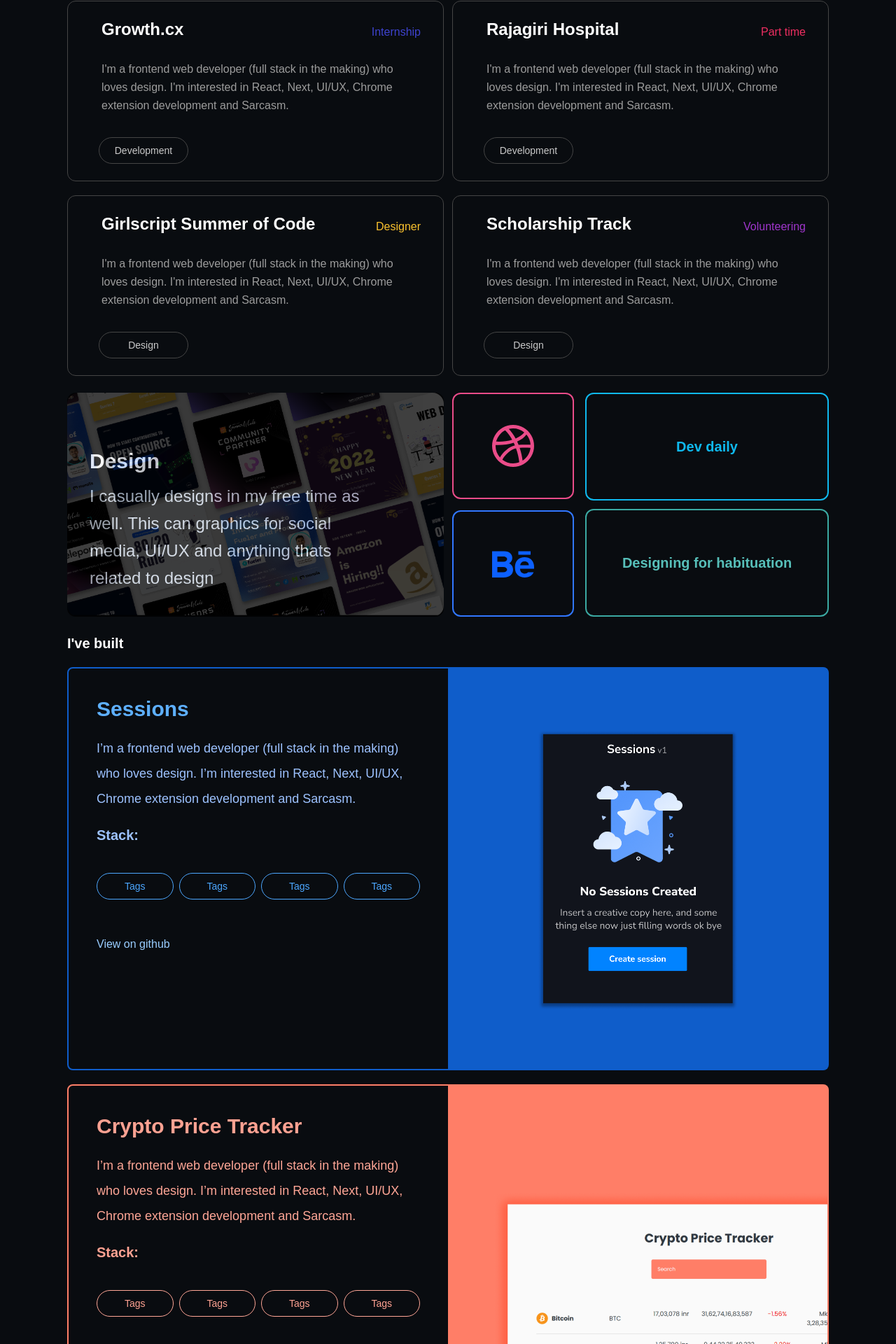
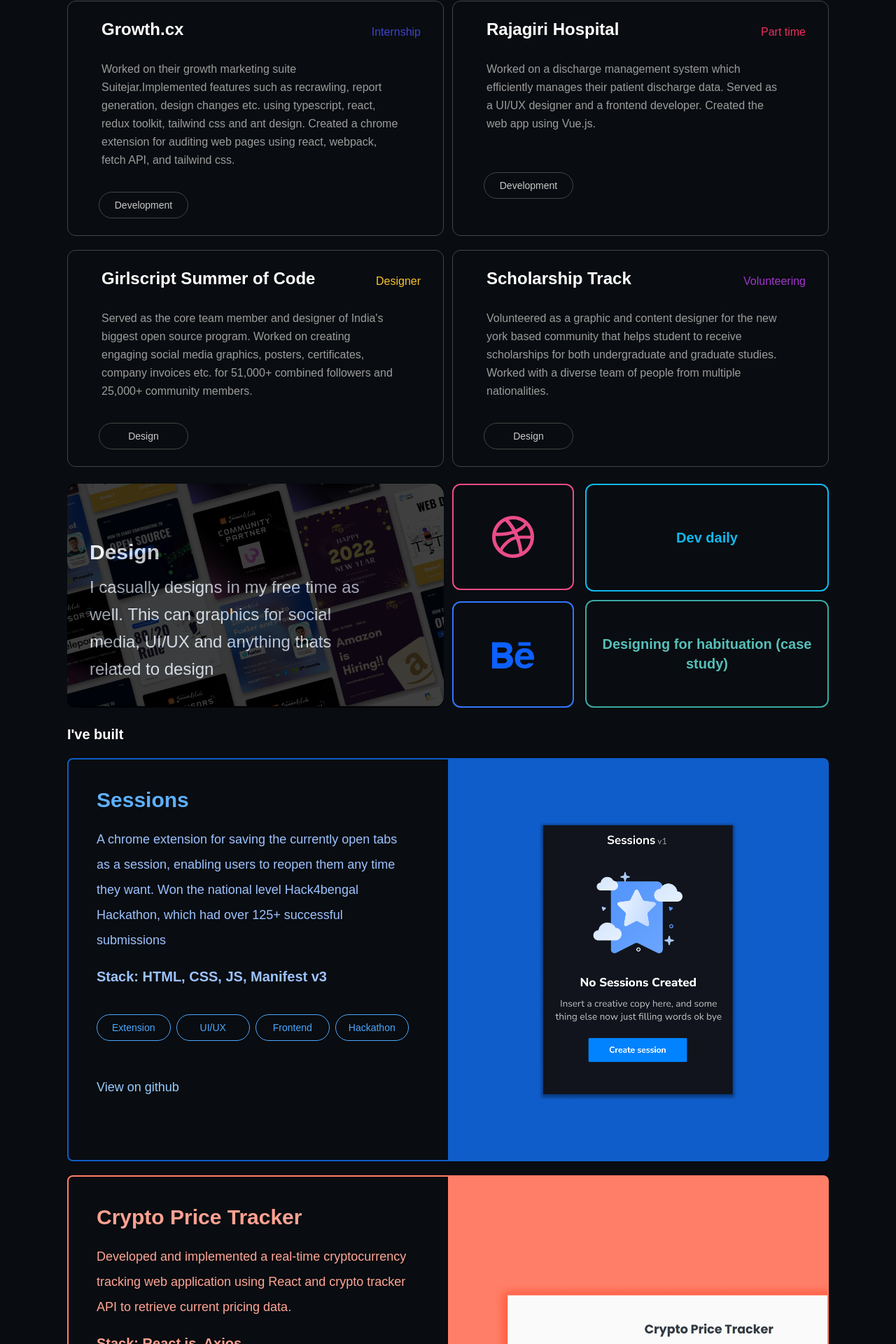
Before and after one commit to Abjcodes/portfolio-v2, a Next.js app: page / in a window 1280 px wide. Shown: the part 721-2641 px from the top of the page at 70% size. Built offline with nearby package versions, Linux system fonts and the light colour scheme; a web font is replaced by a local one.

Commit message:
added content

```diff
--- a/pages/index.js
+++ b/pages/index.js
@@ -1,8 +1,10 @@
 import Head from 'next/head'
+import Link from 'next/link'
 import Image from 'next/legacy/image'
 import designImg from '../images/design-presentation.png'
 import sessionsImg from '../images/sessionsImg.png'
 import cryptoImg from '../images/cryptoImg.png'
+import budgetImg from '../images/budgetImg.png'
 import animeImg from '../images/anime.webp'
 import behanceIcon from '../images/behanceIcon.svg'
 import dribbleIcon from '../images/dribbbleIcon.svg'
@@ -15,13 +17,13 @@
   return (
     <div className='bg-[#090C10] min-h-screen font-satoshi'>
       <Head>
-        <title>Create Next App</title>
+        <title>Abjcodes</title>
         <meta name="description" content="Generated by create next app" />
         <meta name="viewport" content="width=device-width, initial-scale=1" />
         <link href="https://api.fontshare.com/v2/css?f[]=satoshi@900,700,500,300,400&display=swap" rel="stylesheet"></link>
       </Head>
       <main className='mx-5 sm:mx-24'>
-          <h1 className="pt-6 text-2xl font-semibold text-transparent bg-clip-text bg-gradient-to-r from-orange-400 to-rose-400">
+          <h1 className="pt-6 text-2xl font-semibold text-transparent bg-clip-text bg-[conic-gradient(at_top,_var(--tw-gradient-stops))] from-orange-900 via-amber-100 to-orange-900">
             Abj
           </h1>
           {/* header */}
@@ -46,22 +48,22 @@
             </div>
             <div className='flex flex-col gap-2 sm:flex-row sm:w-1/2'>
             <div className='flex flex-col gap-3  sm:w-2/3'>
-            <div className='group border border-[#625A45] rounded-xl hover:bg-[#F5DD9D] sm:h-1/2'>
+            <Link className='group border border-[#625A45] rounded-xl hover:bg-[#F5DD9D] sm:h-1/2' href='#devShowcase'>
               <p className='p-7 text-[#F5DD9D] group-hover:text-[#625A45] font-semibold text-2xl'>
                 Development
               </p>
-            </div>
-            <div className='border border-[#8AB8A8] rounded-xl sm:h-1/2'>
+            </Link>
+            <Link className='border border-[#8AB8A8] rounded-xl sm:h-1/2' href='#design-showcase'>
               <p className='p-7 text-[#8AB8A8] font-semibold text-2xl'>
                 Design
               </p>
+            </Link>
             </div>
-            </div>
-            <div className='mt-2 border border-[#FFABAB] rounded-xl sm:m-0 sm:w-full'>
+            <a className='mt-2 border border-[#FFABAB] rounded-xl sm:m-0 sm:w-full' href='https://drive.google.com/file/d/1ybYPm7SoLkQCTk76_IXo-mKF2rzwP7sc/view?usp=sharing'>
               <p className='p-7 text-[#FFABAB] font-semibold text-2xl'>
                 Resume
               </p>
-            </div>
+            </a>
             </div>
             </div>
           </div>
@@ -82,7 +84,10 @@
                 </p>
                 </div>
                 <p className='px-4 text-[#9C9C9C] sm:pl-12 sm:pr-16 sm:leading-relaxed sm:text-base sm:py-4'>
-                  I'm a frontend web developer (full stack in the making) who loves design. I'm interested in React, Next,  UI/UX, Chrome extension development and Sarcasm.
+                Worked on their growth marketing suite Suitejar.Implemented features such as recrawling, report generation, design
+                changes etc. using typescript, react, redux toolkit, tailwind css and ant
+                design. Created a chrome extension for auditing web pages using react, webpack, fetch API, and tailwind css.
+
                 </p>
                 <div className='mt-4 mx-3 mb-6 sm:mx-11 rounded-full border border-[#454545] text-center w-32'>
                   <p className='py-2 text-[#C9C9C9] text-sm'>
@@ -101,9 +106,11 @@
                 </p>
                 </div>
                 <p className='px-4 text-[#9C9C9C] sm:pl-12 sm:pr-16 sm:leading-relaxed sm:text-base sm:py-4'>
-                  I'm a frontend web developer (full stack in the making) who loves design. I'm interested in React, Next,  UI/UX, Chrome extension development and Sarcasm.
+                Worked on a discharge management system which efficiently manages their patient discharge data. Served as a UI/UX
+                designer and a frontend developer. Created the web app using Vue.js.
                 </p>
-                <div className='mt-4 mx-3 mb-6 sm:mx-11 rounded-full border border-[#454545] text-center w-32'>
+                {/* Fix the alignment later */}
+                <div className='mt-10 mx-3 mb-6 sm:mx-11 rounded-full border border-[#454545] text-center w-32'>
                   <p className='py-2 text-[#C9C9C9] text-sm'>
                     Development
                   </p>
@@ -123,7 +130,11 @@
                 </p>
                 </div>
                 <p className='px-4 text-[#9C9C9C] sm:pl-12 sm:pr-16 sm:leading-relaxed sm:text-base sm:py-4'>
-                  I'm a frontend web developer (full stack in the making) who loves design. I'm interested in React, Next,  UI/UX, Chrome extension development and Sarcasm.
+                Served as the core team member and designer of India's biggest open source program.
+                Worked on creating engaging social media graphics, posters,
+                certificates, company invoices etc. for 51,000+ combined followers
+                and 25,000+ community members.
+
                 </p>
                 <div className='mt-4 mx-3 mb-6 sm:mx-11 rounded-full border border-[#454545] text-center w-32'>
                   <p className='py-2 text-[#C9C9C9] text-sm'>
@@ -142,7 +153,9 @@
                 </p>
                 </div>
                 <p className='px-4 text-[#9C9C9C] sm:pl-12 sm:pr-16 sm:leading-relaxed sm:text-base sm:py-4'>
-                  I'm a frontend web developer (full stack in the making) who loves design. I'm interested in React, Next,  UI/UX, Chrome extension development and Sarcasm.
+                Volunteered as a graphic and content designer for the new york based community that helps student to receive
+                scholarships for both undergraduate and graduate studies. Worked with a diverse team of people from multiple
+                nationalities.
                 </p>
                 <div className='mt-4 mx-3 mb-6 sm:mx-11 rounded-full border border-[#454545] text-center w-32'>
                   <p className='py-2 text-[#C9C9C9] text-sm'>
@@ -153,7 +166,7 @@
             </div>
 
             {/* Design Showcase */}
-            <div className='mt-6'>
+            <div className='mt-6' id='design-showcase'>
             <div className='mt-5  flex flex-col gap-3 sm:flex-row sm:justify-between h-1/2'>
               <div className='rounded-2xl h-60 sm:w-1/2 sm:h-80 relative' >
               <Image
@@ -193,21 +206,26 @@
                 {/* For dev daily and case study */}
                 <div className='flex flex-col gap-3 sm:w-2/3'>
                   <button className='rounded-xl w-full h-1/2 border-2 border-[#0FB9EF] text-center items-center'>
-                    <p className=' py-7 text-[#0FB9EF] font-semibold text-xl'>
+                    {/* fix href */}
+                    <a href='https://www.instagram.com/devdaily_insta/'>
+                    <p className='py-7 text-[#0FB9EF] font-semibold text-xl'>
                       Dev daily
                     </p>
+                    </a>
                   </button>
                   <button className='rounded-xl w-full h-1/2 border-2 border-[#3BA9A2] text-center'>
+                    <a href='https://www.notion.so/0007/MARKS-redesign-UI-UX-task-2-3a5efc72a19d41e089037ced41e4a424'>
                     <p className=' py-7 text-[#57BFB9] font-semibold text-xl'>
-                      Designing for habituation
+                      Designing for habituation (case study)
                     </p>
+                    </a>
                   </button>
                 </div>
               </div>
             </div>
             </div>
 
-            <div className='mt-6'>
+            <div className='mt-6' id='devShowcase'>
             <p className='font-semibold text-lg sm:text-xl text-white'>
               I've built
             </p>
@@ -217,40 +235,44 @@
                 {/* left */}
                 {/* sm:w-1/2 h-1/2  */}
                 <div className='sm:h-full sm:w-1/2'>
-                  <div className='mx-5 sm:mx-10 sm:my-5'>
+                  <div className='mx-5 sm:ml-10 sm:mr-14 sm:my-5'>
                     <h1 className='pt-5 text-[#5EB0FF] text-2xl sm:text-3xl font-semibold'>
                       Sessions
                     </h1>
                     <p className='pt-2 sm:pt-5 sm:text-lg text-[#9DC2FF] leading-relaxed sm:leading-loose'>
-                    I’m a frontend web developer (full stack in the making) who loves design. I’m interested in React, Next,  UI/UX, Chrome extension development and Sarcasm.
+                    A chrome extension for saving the currently open tabs as a session,
+                    enabling users to reopen them any time they want. Won the national level Hack4bengal Hackathon, which had over
+                    125+ successful submissions
                     </p>
                     <p className='py-2 sm:py-5 text-[#9DC2FF] text-lg sm:text-xl font-semibold'>
-                      Stack:
+                      Stack: HTML, CSS, JS, Manifest v3
                     </p>
                   <div className='flex flex-row gap-2'>
                   <div className='my-5 rounded-full border border-[#4CA7FF] text-center w-24 sm:w-48'>
                   <p className='py-2 text-[#4CA7FF] text-sm font-medium'>
-                    Tags
+                   Extension
                   </p>
                   </div>
                   <div className='my-5 rounded-full border border-[#4CA7FF] text-center w-24 sm:w-48'>
                   <p className='py-2 text-[#4CA7FF] text-sm font-medium'>
-                    Tags
+                    UI/UX
                   </p>
                   </div>
                   <div className='my-5 rounded-full border border-[#4CA7FF] text-center w-24 sm:w-48'>
                   <p className='py-2 text-[#4CA7FF] text-sm font-medium'>
-                    Tags
+                    Frontend
                   </p>
                   </div>
                   <div className='my-5 rounded-full border border-[#4CA7FF] text-center w-24 sm:w-48'>
                   <p className='py-2 text-[#4CA7FF] text-sm font-medium'>
-                    Tags
+                    Hackathon
                   </p>
                   </div>
                   </div>
-                  <p className='pt-2 pb-4 sm:py-8 text-[#99CDFF] font-light'>
+                  <p className='pt-2 pb-4 sm:py-8 sm:text-lg text-[#99CDFF] font-light'>
+                    <a href='https://github.com/Abjcodes/Sessions' className='hover:text-[#2f95f5]'>
                     View on github
+                    </a>
                   </p>
                   </div>
                 </div>
@@ -273,37 +295,40 @@
                      Crypto Price Tracker
                     </h1>
                     <p className='pt-2 sm:pt-5 sm:text-lg text-[#FFA696] leading-relaxed sm:leading-loose'>
-                    I’m a frontend web developer (full stack in the making) who loves design. I’m interested in React, Next,  UI/UX, Chrome extension development and Sarcasm.
+                    Developed and implemented a real-time cryptocurrency tracking web application using React and crypto tracker API to retrieve current pricing data.
                     </p>
                     <p className='py-2 sm:py-5 text-[#FFA292] text-lg sm:text-xl font-semibold'>
-                      Stack:
+                      Stack: React.js, Axios
                     </p>
                   <div className='flex flex-row gap-2'>
                   <div className='my-5 rounded-full border border-[#FFA696] text-center w-24 sm:w-48'>
                   <p className='py-2 text-[#FFA292] text-sm font-medium'>
-                    Tags
+                    Web App
                   </p>
                   </div>
                   <div className='my-5 rounded-full border border-[#FFA696] text-center w-24 sm:w-48'>
                   <p className='py-2 text-[#FFA292] text-sm font-medium'>
-                    Tags
+                    React
                   </p>
                   </div>
                   <div className='my-5 rounded-full border border-[#FFA696] text-center w-24 sm:w-48'>
                   <p className='py-2 text-[#FFA292] text-sm font-medium'>
-                    Tags
+                    API
                   </p>
                   </div>
                   <div className='my-5 rounded-full border border-[#FFA696] text-center w-24 sm:w-48'>
                   <p className='py-2 text-[#FFA292] text-sm font-medium'>
-                    Tags
+                    Webpack
                   </p>
                   </div>
                   </div>
-                  <p className='pt-2 pb-4 sm:py-8 text-[#FFA292] font-light'>
+                  <p className='pt-2 pb-4 sm:py-8 sm:text-lg text-[#FFA292] font-light'>
+                    <a href='https://github.com/Abjcodes/crypto-price-tracker' className='hover:text-[#f47058]'>
                     View on github
+                    </a>
                   </p>
                   </div>
+
                 </div>
                 {/* right */}
                 <div className='relative sm:w-1/2 h-1/2 sm:h-full'>
@@ -315,10 +340,66 @@
                 />
                 </div>
               </div>
+
+              <div className='border-2 border-[#FFD864] rounded-lg h-[38.72rem] sm:h-[36rem] flex flex-col sm:flex-row'>
+                {/* left */}
+                {/* sm:w-1/2 h-1/2  */}
+                <div className='sm:h-full sm:w-1/2'>
+                  <div className='mx-5 sm:mx-10 sm:my-5'>
+                    <h1 className='pt-5 text-[#FFCE3D] text-2xl sm:text-3xl font-semibold'>
+                     Budget Tracking App
+                    </h1>
+                    <p className='pt-2 sm:pt-5 sm:text-lg text-[#FFD864] leading-relaxed sm:leading-loose'>
+                    Developed and implemented a budget tracker in react in which users can add their budgets, expenses and track their finances. Uses local storage to store the user data.
+                    </p>
+                    <p className='py-2 sm:py-5 text-[#FFD864] text-lg sm:text-xl font-semibold'>
+                      Stack: React.js
+                    </p>
+                  <div className='flex flex-row gap-2'>
+                  <div className='my-5 rounded-full border border-[#FFD864] text-center w-24 sm:w-48'>
+                  <p className='py-2 text-[#FFD864] text-sm font-medium'>
+                    Web App
+                  </p>
+                  </div>
+                  <div className='my-5 rounded-full border border-[#FFD864] text-center w-24 sm:w-48'>
+                  <p className='py-2 text-[#FFD864] text-sm font-medium'>
+                    React
+                  </p>
+                  </div>
+                  <div className='my-5 rounded-full border border-[#FFD864] text-center w-24 sm:w-48'>
+                  <p className='py-2 text-[#FFD864] text-sm font-medium'>
+                  Context Api
+                  </p>
+                  </div>
+                  <div className='my-5 rounded-full border border-[#FFD864] text-center w-24 sm:w-48'>
+                  <p className='py-2 text-[#FFD864] text-sm font-medium'>
+                    Local storage
+                  </p>
+                  </div>
+                  </div>
+                  <p className='pt-2 pb-4 sm:py-8 sm:text-lg text-[#FFD864] font-light'>
+                    <a href='https://github.com/Abjcodes/Budget-Tracker' className='hover:text-[#fecb32]'>
+                    View on github
+                    </a>
+                  </p>
+                  </div>
+
+                </div>
+                {/* right */}
+                <div className='relative sm:w-1/2 h-1/2 sm:h-full'>
+                <Image
+                src={budgetImg}
+                className = 'rounded-b-md sm:rounded-none'
+                layout='fill'
+                objectFit='cover'
+                />
+                </div>
+              </div>
+
             </div>
             </div>
 
-            <div className='flex flex-col mt-6 sm:flex-row gap-4'>
+            <div className='flex flex-col py-6 sm:flex-row gap-4'>
             <div className='rounded-xl sm:w-1/2 flex flex-col gap-3'>
 
               <div className='sm:h-1/2 h-24 rounded-xl flex flex-row gap-5'>
@@ -346,28 +427,28 @@
               </div>
 
               <div className='sm:h-1/2 h-24 rounded-xl flex flex-row gap-3'>
-                <a className='w-2/3 rounded-xl bg-gray-800 text-center flex justify-center items-center' href='https://www.youtube.com/'>
+                <a className='w-2/3 rounded-xl bg-gray-800 text-center flex justify-center items-center' href='https://linktr.ee/AbijithMV'>
                     <p className='text-gray-400 font-medium text-lg'>
                       My reading list
                     </p>
                 </a>
-                <div className='flex justify-center w-1/3 bg-[#BA0000] rounded-xl'>
+                <a className='flex justify-center w-1/3 bg-[#BA0000] rounded-xl' href='mailto: abijithmv01@gmail.com'>
                 <Image
                   src={gmailIcn}
                   height={60}
                   width={50}
                 />
-                </div>
+                </a>
               </div>
             </div>
             <div className='rounded-2xl h-60 sm:w-1/2 sm:h-80 relative' >
               <Image
               src={animeImg}
-              className = 'bg-cover rounded-2xl'
+              className = 'bg-cover rounded-2xl grayscale'
               layout='fill'
               objectFit='cover'
               />
-              <div class="absolute left-0 right-0 h-full rounded-xl bg-black opacity-60 sm:opacity-75">
+              <div class="absolute left-0 right-0 h-full rounded-xl bg-black opacity-60">
                 <div className='mx-8 mt-28 sm:mt-52'>
                   <p className='text-white sm:text-slate-300 font-semibold text-lg pt-10 sm:text-xl sm:pr-20 sm:pt-0 leading-relaxed sm:leading-relaxed'>
                   Ps: I loove anime
```
Also changed, not shown: images/budgetImg.png (added).
